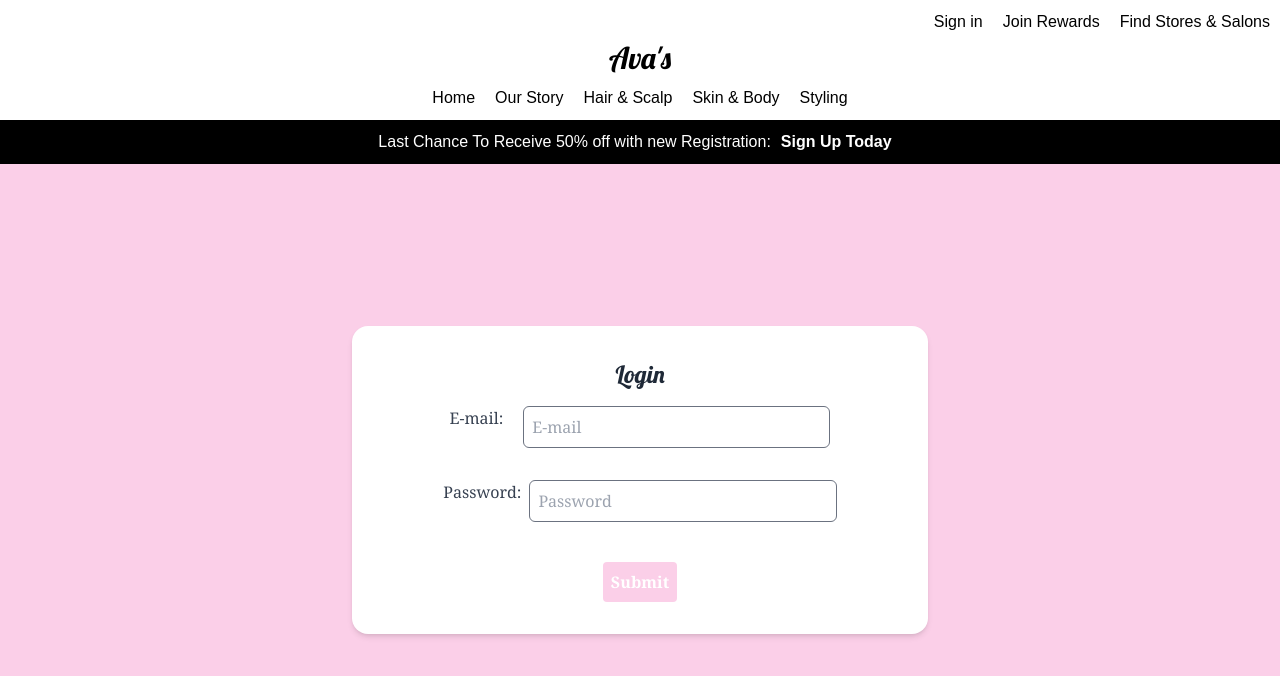
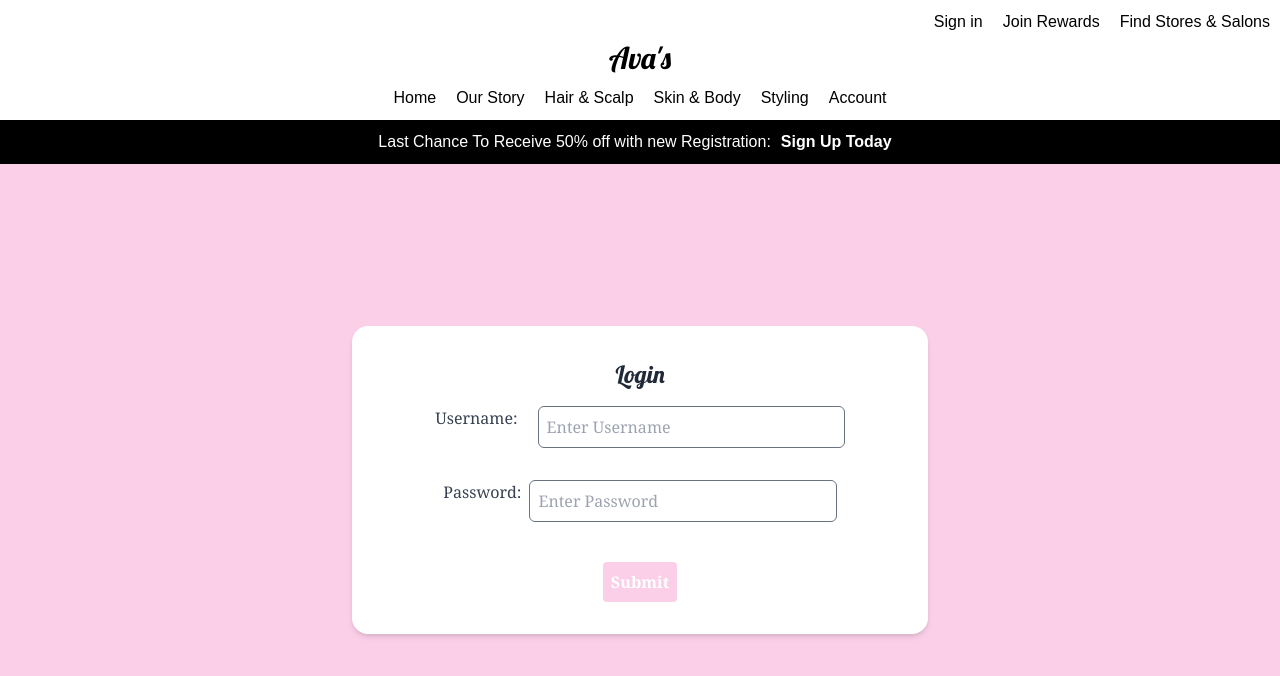
Before and after one commit to Davonne007-TX/Aveda-Project, a React (Vite) app: page /signIn in a window 1280 px wide. Shown: the top 676 px of the page. Built offline with nearby package versions, Linux system fonts and the light colour scheme.

Commit message:
adding useState for username, working on login

```diff
--- /dev/null
+++ b/src/components/Account.jsx
@@ -0,0 +1,7 @@
+export function Account() {
+  return (
+    <>
+      <h2 className="mt-20 font-lobster text-3xl">Account</h2>
+    </>
+  );
+}
--- a/src/components/SignIn.jsx
+++ b/src/components/SignIn.jsx
@@ -1,17 +1,34 @@
+import { useState } from "react";
+import { useNavigate } from "react-router-dom";
+
 export default function SignIn() {
+  const [userName, setUserName] = useState("");
+
+  const navigate = useNavigate();
+
+  const handelSubmit = () => {
+    setUserName(userName);
+    navigate("/account");
+  };
+
   return (
     <div className="flex justify-center items-center h-screen bg-pink-200">
-      <form className="w-full max-w-xl bg-white p-8 rounded-2xl shadow-md mb-20 font-serif">
+      <form
+        className="w-full max-w-xl bg-white p-8 rounded-2xl shadow-md mb-20 font-serif"
+        onSubmit={handelSubmit}
+      >
         <h2 className="text-gray-800 text-2xl mb-4 font-lobster text-center">
           Login
         </h2>
 
         <div className="mb-8 flex justify-center">
-          <label className="block text-gray-700">E-mail:</label>
+          <label className="block text-gray-700">Username:</label>
           <input
             type="text"
-            className="form-input border border-gray-500 outline-none rounded-md p-2 w-3/5 ml-5"
-            placeholder="E-mail"
+            value={userName}
+            className=" border border-gray-500 outline-none rounded-md p-2 w-3/5 ml-5"
+            placeholder="Enter Username"
+            onChange={(e) => setUserName(e.target.value)}
           />
         </div>
 
@@ -19,8 +36,8 @@ export default function SignIn() {
           <label className="block text-gray-700">Password:</label>
           <input
             type="password"
-            className="form-input border border-gray-500 outline-none rounded-md p-2 w-3/5 ml-2"
-            placeholder="Password"
+            className="border border-gray-500 outline-none rounded-md p-2 w-3/5 ml-2"
+            placeholder="Enter Password"
           />
         </div>
 
--- a/src/components/TopHeader.jsx
+++ b/src/components/TopHeader.jsx
@@ -10,6 +10,7 @@ import Register from "./Register";
 import SignIn from "./SignIn";
 import JoinRewards from "./JoinRewards";
 import FindLocations from "./FindLocations";
+import { Account } from "./Account";
 
 export default function TopHeader() {
   //useNavigate
@@ -48,6 +49,7 @@ export default function TopHeader() {
         <Link to="/hair-scalp">Hair & Scalp</Link>
         <Link to="skin-body">Skin & Body</Link>
         <Link to="/styling">Styling</Link>
+        <Link to="/account">Account</Link>
       </div>
       <div className="black-background">
         Last Chance To Receive 50% off with new Registration:
@@ -65,6 +67,7 @@ export default function TopHeader() {
         <Route path="/signIn" element={<SignIn />} />
         <Route path="/joinRewards" element={<JoinRewards />} />
         <Route path="/findLocations" element={<FindLocations />} />
+        <Route path="/account" element={<Account />} />
       </Routes>
     </>
   );
```
